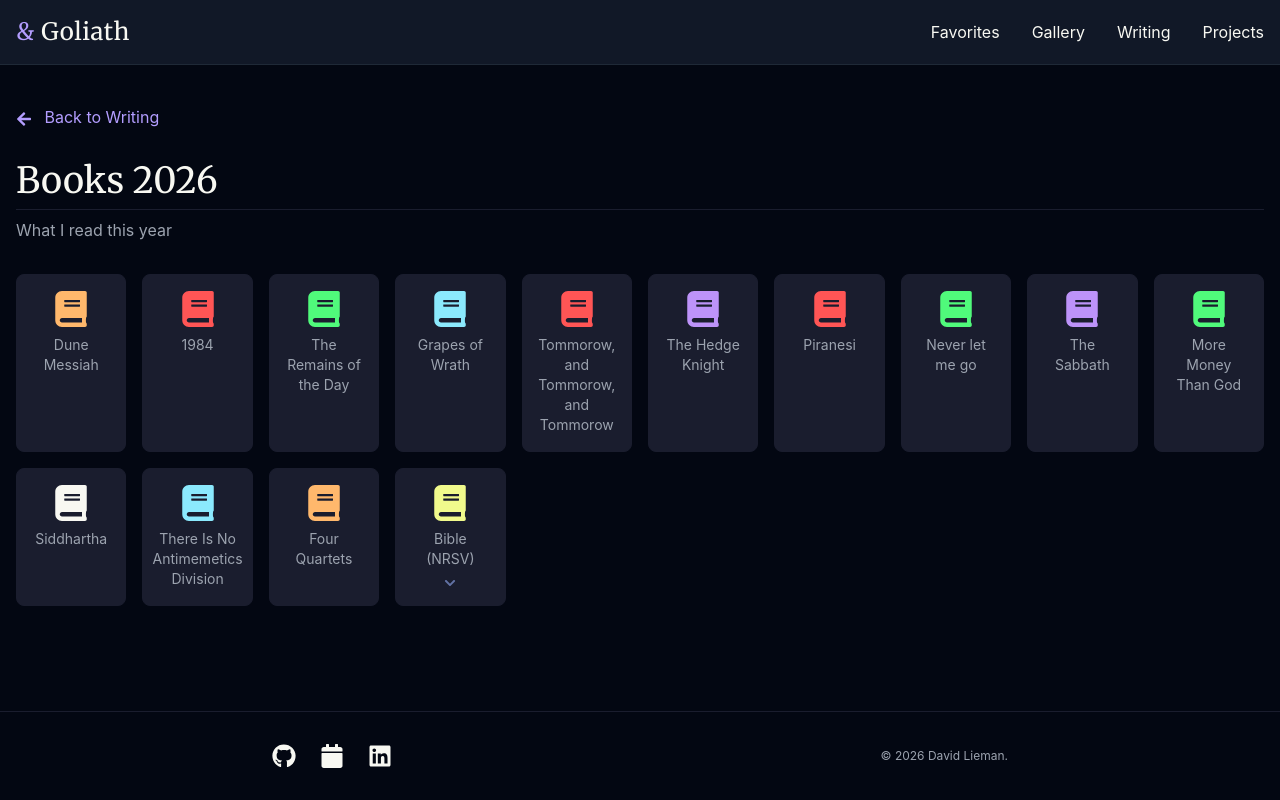
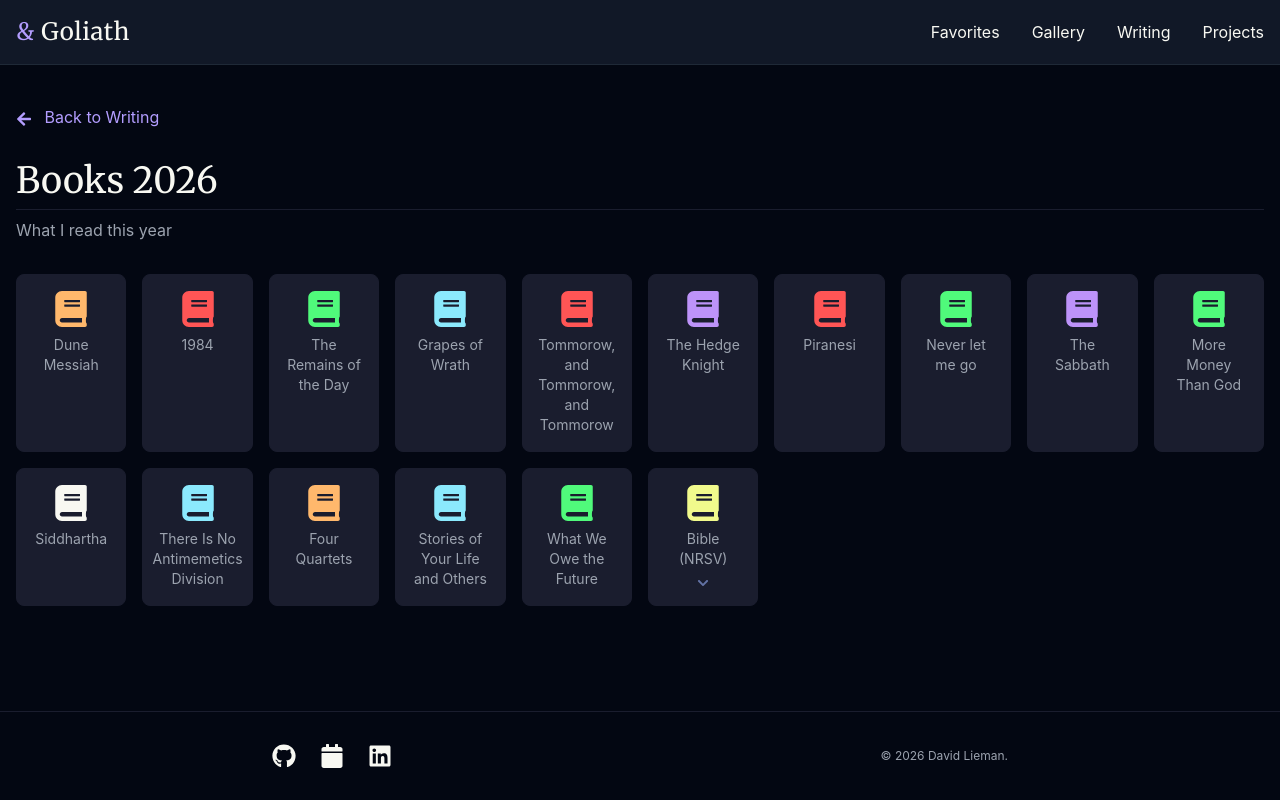
Before and after one commit to David3748/AndGoliath, a Next.js app: page /writing/Books2026 in a window 1280 px wide. Built offline with nearby package versions, Linux system fonts and the light colour scheme.

Commit message:
Add two new books to the Books2026 list with reviews and ratings: 'Stories of Your Life and Others' by Ted Chiang and 'What We Owe the Future' by William MacAskill.

```diff
--- a/src/pages/writing/Books2026.tsx
+++ b/src/pages/writing/Books2026.tsx
@@ -110,6 +110,20 @@
     author: 'T.S. Eliot',
     color: '#FFB86C',
     review: '',
+  },
+  {
+    title: 'Stories of Your Life and Others',
+    author: 'Ted Chiang',
+    color: '#8BE9FD',
+    review: 'He had time to write a short letter.',
+    rating: 4.6,
+  },
+  {
+    title: 'What We Owe the Future',
+    author: 'William MacAskill',
+    color: '#50FA7B',
+    review: "Maybe the peak of this could've been a blog post.",
+    rating: 3.8,
   },
   {
     title: 'Bible (NRSV)',
```
